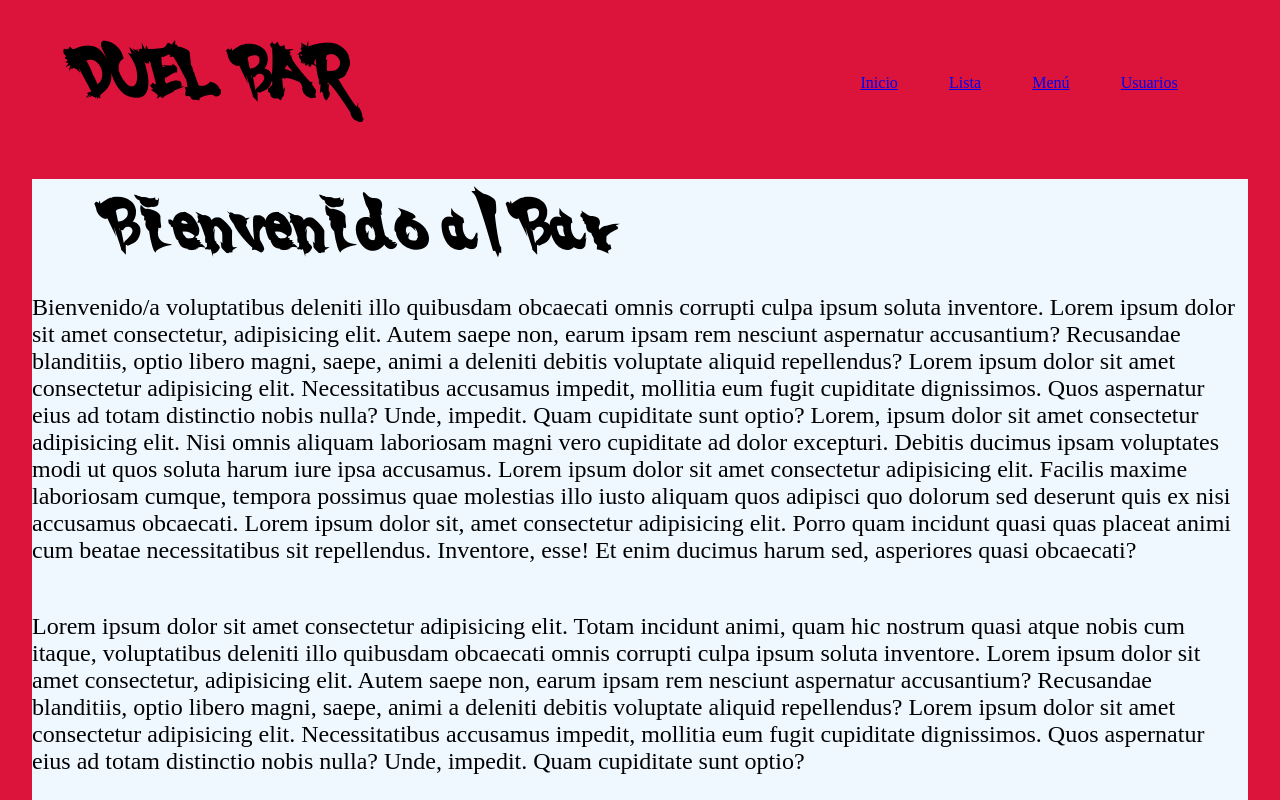
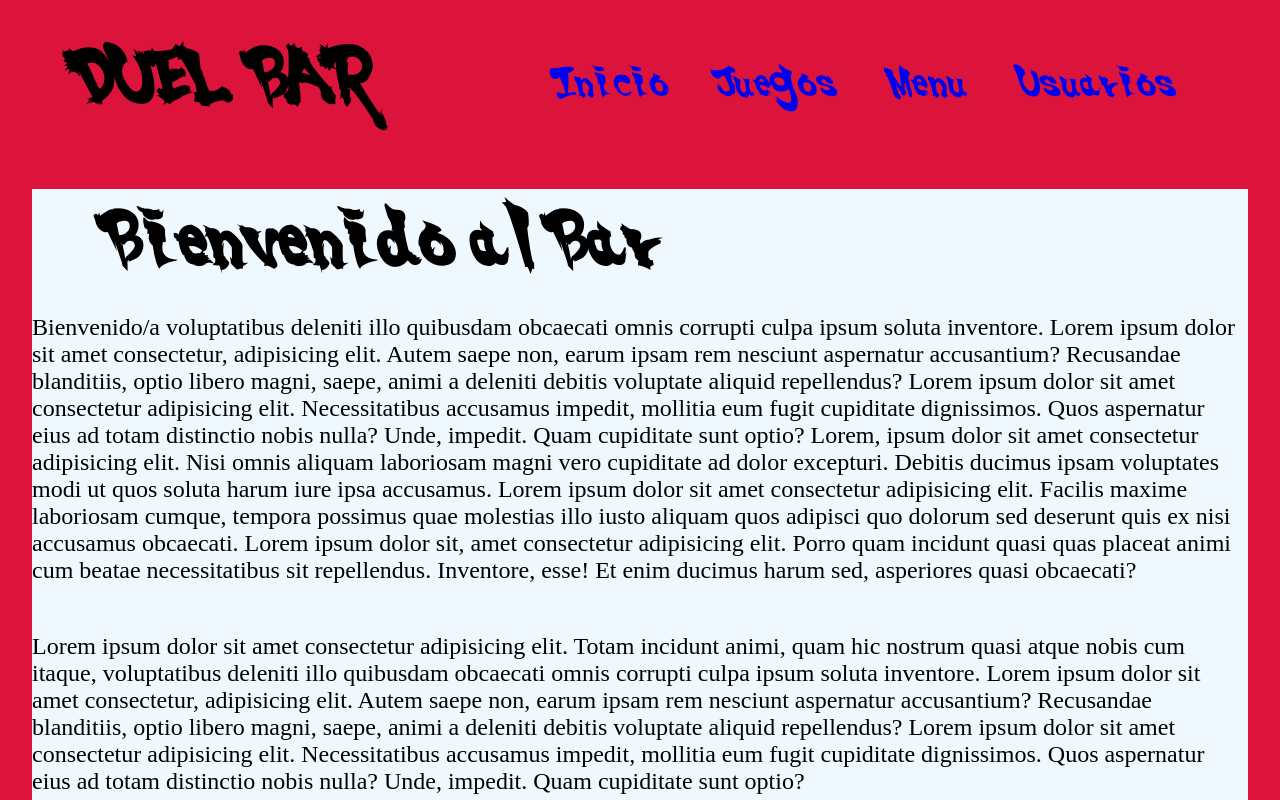
Before and after one commit to ManuCruzSanchez/project_react-main, a React (Vite) app: page / in a window 1280 px wide. Shown: the top 800 px of the page. Built offline with nearby package versions, Linux system fonts and the light colour scheme.

Commit message:
cambio header y footer

```diff
--- a/src/components/header/Header.css
+++ b/src/components/header/Header.css
@@ -17,7 +17,7 @@ h1{
   text-align: left;
   padding-left: 6%;
   font-family: "stf";
-  font-size: 300%;
+  font-size: 325%;
   letter-spacing: 15%;
   width: 100%;
 }
@@ -41,10 +41,12 @@ header ul li{
   list-style: none;
   text-align: right;
   padding: 0 2vw;
-
+  width: auto;
+  font-size: 175%;
+  text-decoration: none;
 }
 
-
-#MenuButton{
-  width: 50px;
+.hLink{
+  font-family: "stf";
+  text-decoration: none;
 }
--- a/src/components/header/Header.jsx
+++ b/src/components/header/Header.jsx
@@ -7,17 +7,17 @@ function Header() {
 			<h1 className="header-p">DUEL BAR</h1>
 			<nav className="header-nav">
 				<ul>
-					<li>
-						<NavLink to="/">Inicio</NavLink>
+					<li className='right'>
+						<NavLink className='hLink' to="/">Inicio</NavLink>
 					</li>
 					<li className='right'>
-						<NavLink to="/List">Lista</NavLink>
+						<NavLink className='hLink' to="/List">Juegos</NavLink>
 					</li>
 					<li className='right'>
-						<NavLink to="/Menu">Menú</NavLink>
+						<NavLink className='hLink' to="/Menu">Menu</NavLink>
 					</li>
 					<li className='right'>
-						<NavLink to="/Users">Usuarios</NavLink>
+						<NavLink className='hLink' to="/Users">Usuarios</NavLink>
 					</li>
 				</ul>
 			</nav>
```
Also changed, not shown: src/components/footer/Footer.jsx (+6 -6 lines).
